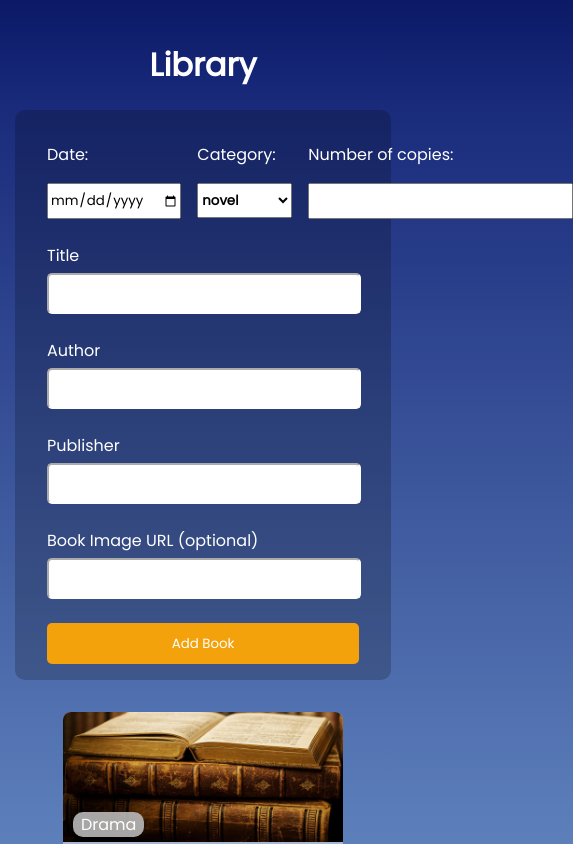
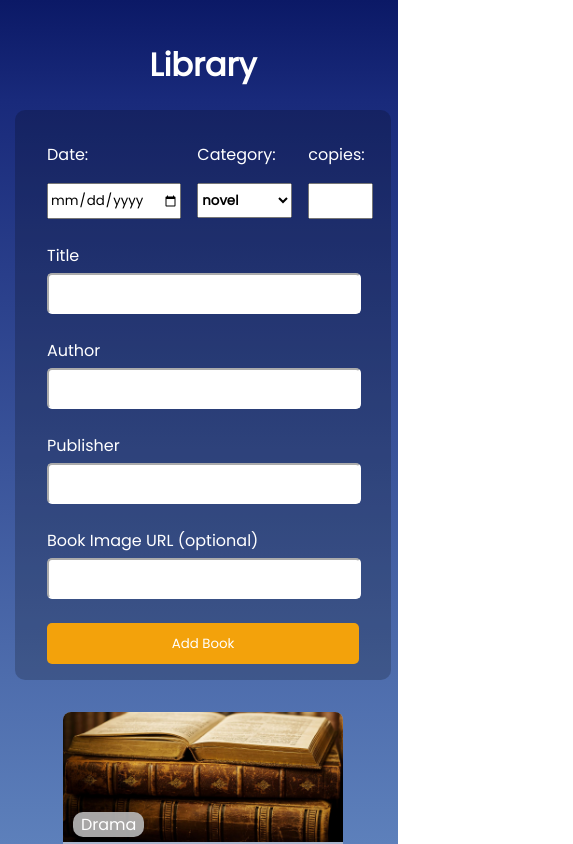
Before and after one commit to ToniGrbic/Internship-14-Knjiznica, a React (Vite) app: page / in a window 390 px wide. Shown: the top 844 px of the page, 573 px wide, since content can reach past the window. Built offline with nearby package versions, Linux system fonts and the light colour scheme.

Commit message:
number input responsivnes

```diff
--- a/src/components/Form/Form.jsx
+++ b/src/components/Form/Form.jsx
@@ -37,7 +37,7 @@ const Form = ({ book, setBook }) => {
           setFormData={setFormData}
         />
         <div>
-          <p>Number of copies:</p>
+          <p>copies:</p>
           <input
             type="number"
             onChange={(e) => setFormData({ numberOfCopies: e.target.value })}
--- a/src/styles/App.css
+++ b/src/styles/App.css
@@ -119,8 +119,14 @@ select {
   gap: 1rem;
 }
 
+input {
+  min-width: 0;
+}
+
 input[type="number"] {
   height: 30px;
+  min-width: 0;
+  width: 100%;
 }
 
 select,
```
